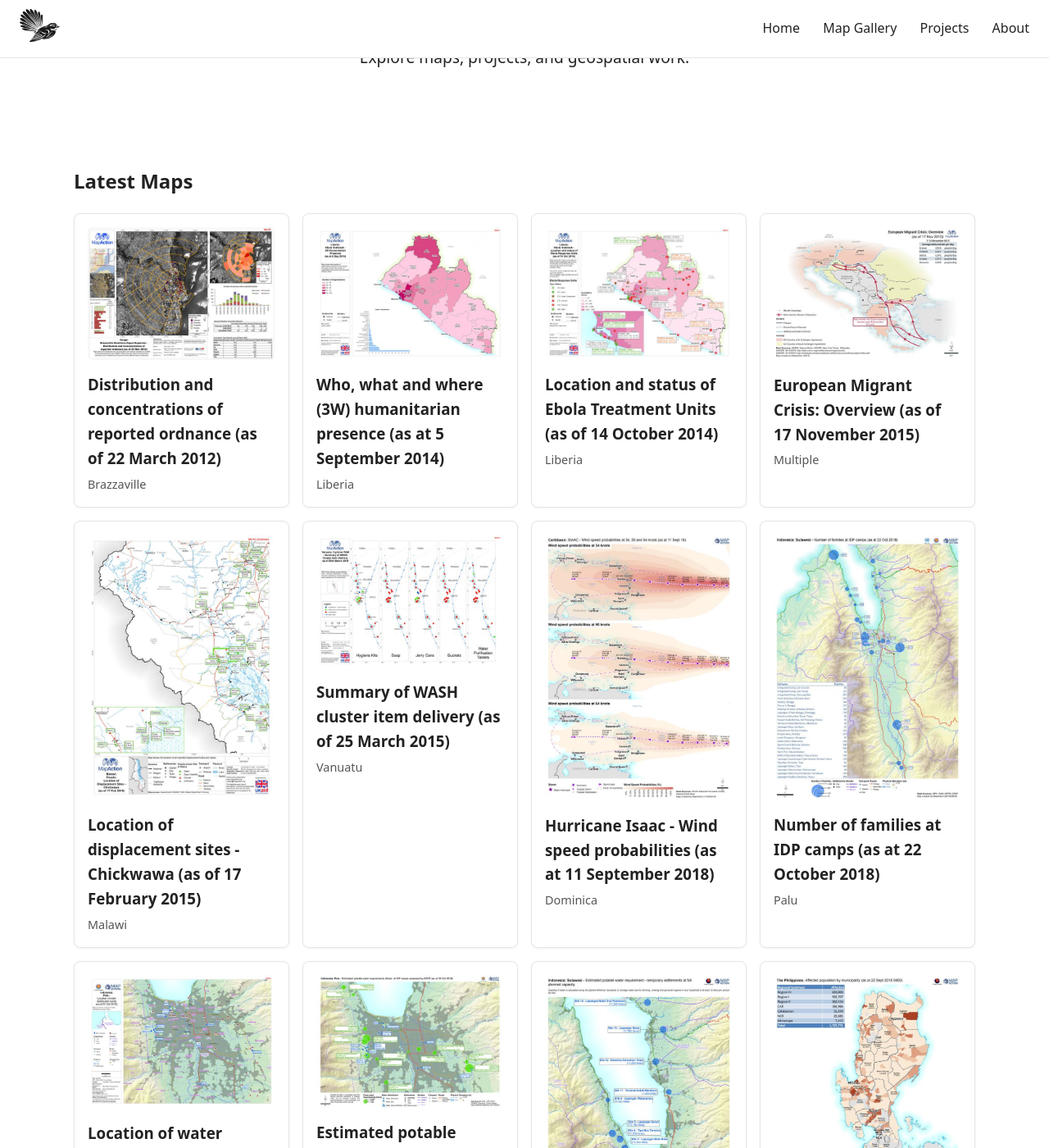
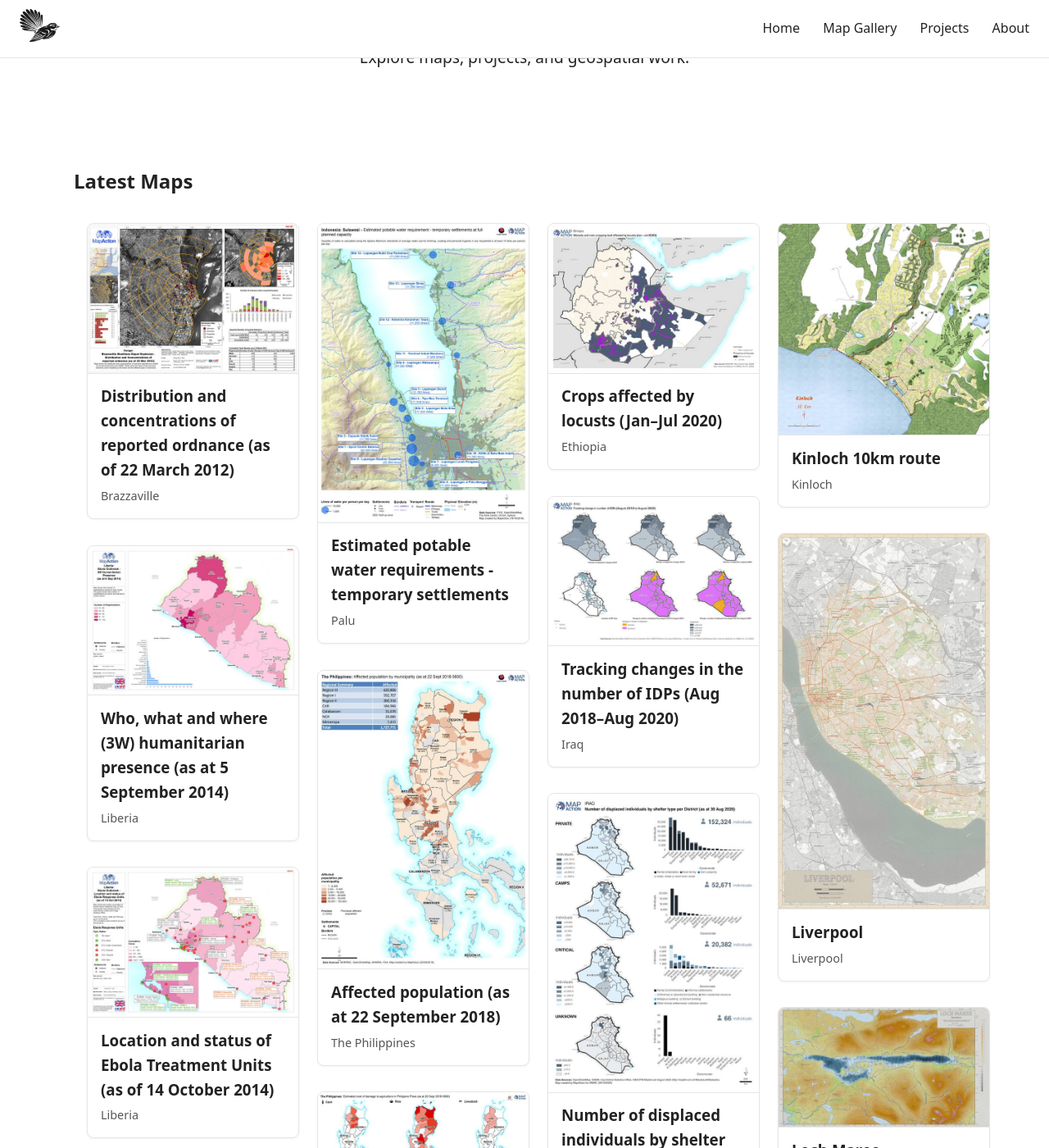
Before and after one commit to matts-maps/portfolio, a Jekyll site: the page built from index.md, in a window 1280 px wide and 1400 px high, scrolled down 240 px. Shown: the whole window at 82% size. Built offline with Jekyll 4.4.1, drawn with Linux system fonts in a browser that asks for light colours.

Commit message:
Update style.css

```diff
--- a/assets/css/style.css
+++ b/assets/css/style.css
@@ -122,43 +122,65 @@ nav a:hover {
 }
 
 /* --------------------------------------------------
-   Gallery Grid (future-proof)
+   Masonry Gallery (Pinterest-style)
 -------------------------------------------------- */
 
 .gallery-grid {
-  display: grid;
-  grid-template-columns: repeat(auto-fill, minmax(260px, 1fr));
-  gap: 1rem;
-}
-
-.gallery-grid img {
+  column-count: 4;
+  column-gap: 1.5rem;
   width: 100%;
-  border-radius: 6px;
-  cursor: pointer;
-  transition: transform 0.15s ease;
-}
-
-.gallery-grid img:hover {
-  transform: scale(1.02);
+  max-width: 1600px;
+  margin: 2rem auto;
+  padding: 0 1rem;
 }
 
 .gallery-card {
+  break-inside: avoid;
+  margin-bottom: 1.5rem;
   background: #fff;
+  border-radius: 8px;
+  overflow: hidden;
   border: 1px solid var(--border);
-  border-radius: 8px;
-  padding: 1rem;
   box-shadow: 0 1px 3px rgba(0,0,0,0.05);
+  display: inline-block;
+  width: 100%;
+}
+
+.gallery-card img {
+  width: 100%;
+  display: block;
+  border-bottom: 1px solid var(--border);
 }
 
 .gallery-card h3 {
-  margin: 0.5rem 0 0.3rem;
+  margin: 0.8rem 1rem 0.3rem;
 }
 
 .gallery-card p {
-  margin: 0;
+  margin: 0 1rem 1rem;
   color: #555;
   font-size: 0.9rem;
 }
+
+/* Responsive */
+@media (max-width: 1200px) {
+  .gallery-grid {
+    column-count: 3;
+  }
+}
+
+@media (max-width: 900px) {
+  .gallery-grid {
+    column-count: 2;
+  }
+}
+
+@media (max-width: 600px) {
+  .gallery-grid {
+    column-count: 1;
+  }
+}
+
 
 
 /* --------------------------------------------------
```
